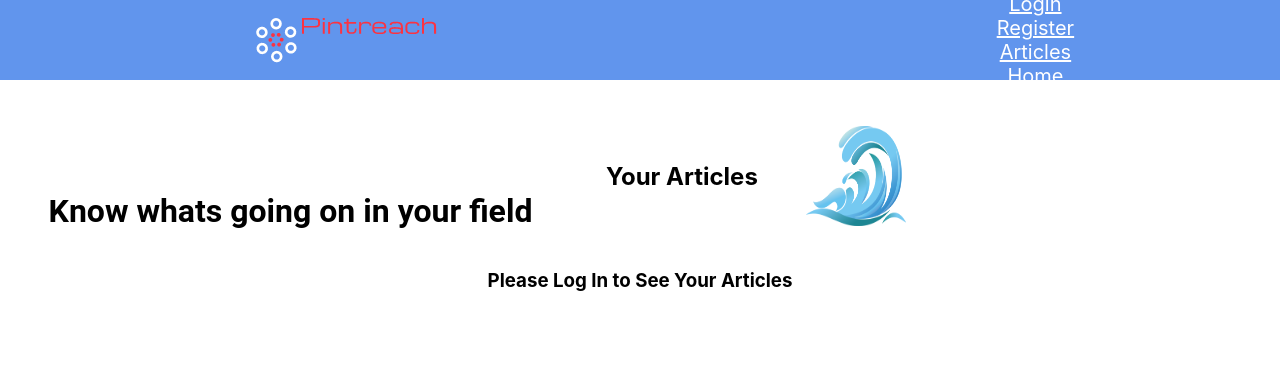
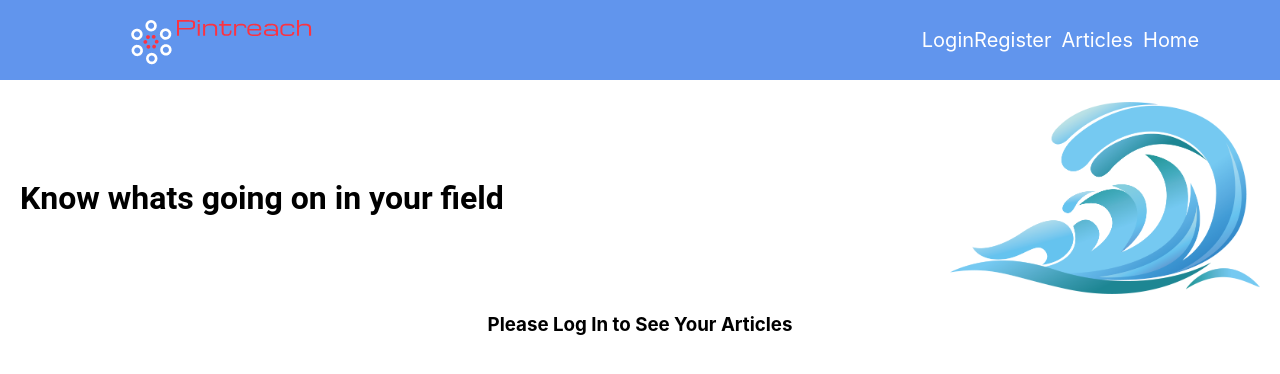
Before and after one commit to pintreach/buildweek-pintreach-FE, a React (Create React App) app in the folder pintreach/: page / in a window 1280 px wide. Shown: the top 374 px of the page. Built offline with nearby package versions, Linux system fonts and the light colour scheme.

Commit message:
styling almost completed

```diff
--- a/pintreach/src/App.css
+++ b/pintreach/src/App.css
@@ -6,20 +6,22 @@
 h1{
 
   font-family:  'Roboto', sans-serif;
-  margin: 70px 25px 0 0;
-  padding: 20px 0;
+
 
 }
 
 .navbar {
+  width: 100%;
  background-color: #6195ED;
   }
 a{
   color: white;
   font-size: 20px;
+  text-decoration: none;
 }
 ul{
   display: flex;
+
   justify-content: space-evenly;
   align-items: center;
   margin: 0;
@@ -34,21 +36,39 @@ ul{
   width: 100%;
 }
 
-img{
- margin: 0 325px 0 0;
+.img{
+ margin: 0 500px 0 0;
 
 }
 
 .header{
   display: flex;
-  padding: 100px 0 0 0;
-  justify-content: space-evenly;
+  padding: 100px 20px 0 20px;
+  justify-content: space-between;
   align-items: center;
 
 
 }
 
+.activeNavButton{
+  color: white;
+  font-size: 20px;
+  padding: 10px;
+
+}
+.nav{
+  display: flex;
+  justify-content: space-between;
+  align-items:center;
+
+}
+
 .imgwave{
-  height: 100px;
-  width: 100px;
+  padding: 0;
+  height: 25%;
+  width: 25%;
 }
+select{
+  padding: 3px;
+  margin: 8px;
+}
--- a/pintreach/src/App.js
+++ b/pintreach/src/App.js
@@ -4,21 +4,20 @@ import Articles from "./components/ArticleList";
 import { Route } from "react-router-dom";
 import Login from "./components/Login";
 import Register from "./components/Register";
-import NavBar from "./components/NavBar"
-import splashbg from "./components/splashbg.png"
-
+import NavBar from "./components/NavBar";
+import splashbg from "./components/splashbg.png";
 
 class App extends Component {
   constructor() {
     super();
     this.state = {
-      loggedIn : false,
+      loggedIn: false,
       pintreach: []
     };
   }
-  componentDidMount(){
-    if (localStorage.getItem('authorization')){
-      this.setState({loggedIn: true})
+  componentDidMount() {
+    if (localStorage.getItem("authorization")) {
+      this.setState({ loggedIn: true });
     }
   }
   render() {
@@ -26,13 +25,15 @@ class App extends Component {
       <div className="App">
         <NavBar />
         <div className="header">
-        <h1>Know whats going on in your field</h1>
-        <h2>Your Articles</h2>
-        <img className="imgwave" src={splashbg} alt="Logo" />
+          <h1>Know whats going on in your field</h1>
+
+          <img className="imgwave" src={splashbg} alt="Logo" />
         </div>
         <Route path="/login" component={Login} />
-        <Route path="/register" render={props=><Register {...props}/>} />
-        <Route exact path="/"
+        <Route path="/register" render={props => <Register {...props} />} />
+        <Route
+          exact
+          path="/"
           render={() => <Articles pintreach={this.state.pintreach} />}
         />
       </div>
--- a/pintreach/src/components/Article.js
+++ b/pintreach/src/components/Article.js
@@ -4,12 +4,17 @@ import "./Pintreach.css";
 function Article(props) {
   const { title, url, id, type } = props.article;
   return (
+   <div>
+    <div>
+     <h2>Your Articles</h2>
+    </div>
     <div className="article-wrap" key={id}>
       <img src={type} alt="Article"/>
       <h3>{title}</h3>
       <a href={url}>Read</a>
       <p onClick={()=> props.deleteArticle(id)}>Delete</p>
     </div>
+    </div>
   );
 }
 
--- a/pintreach/src/components/NavBar.js
+++ b/pintreach/src/components/NavBar.js
@@ -16,14 +16,15 @@ const Navbar = () => {
 	}
 	return (
 
-		<ul className="navbar">
-			<div>
-				<img src={logos} alt="Logo" />
-			</div>
-			<div>
+			<div className="navbar">
+		<ul>
+
+				<img className="img" src={logos} alt="Logo" />
+
+			<div className="nav">
 			{!id ? (
 			<>
-				<div>
+				<div className="nav">
 				<NavLink exact to="/login" activeClassName="activeNavButton">
 					Login
 				</NavLink>
@@ -48,6 +49,7 @@ const Navbar = () => {
 			</div>
 			</div>
 			</ul>
+			</div>
 
 	);
 };
```
